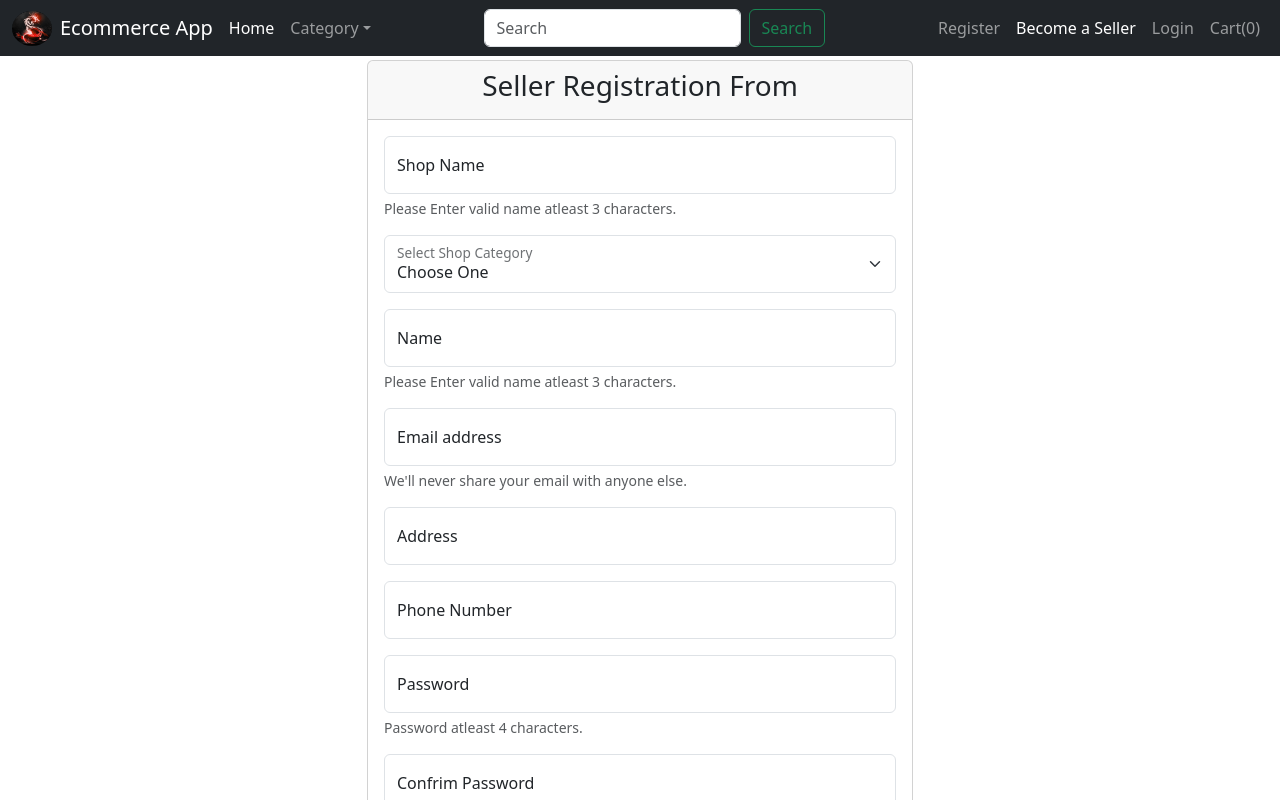
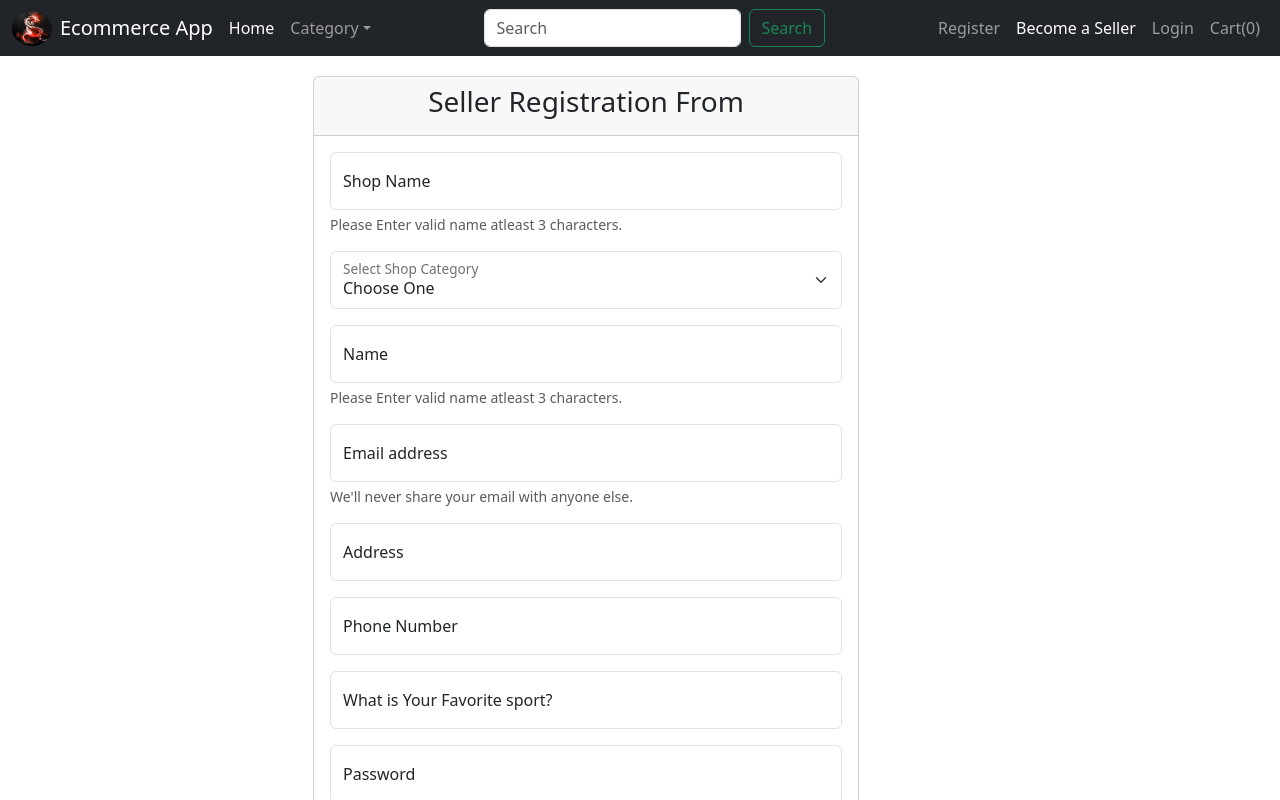
Before and after one commit to SubhamAkhuli/Ecommerce-Website, a React (Create React App) app in the folder client/: page /sellerregister in a window 1280 px wide. Shown: the top 800 px of the page. Built offline with nearby package versions, Linux system fonts and the light colour scheme.

Commit message:
Add seller registration functionality and form validation

```diff
--- a/client/src/pages/seller/sellerRegister.js
+++ b/client/src/pages/seller/sellerRegister.js
@@ -12,6 +12,9 @@ const SellerRegister = () => {
     category: "",
     name: "",
     email: "",
+    address: "",
+    phone: "",
+    answer: "",
     password: "",
     cpassword: "",
   });
@@ -29,6 +32,7 @@ const SellerRegister = () => {
         cpassword,
         address,
         phone,
+        answer,
       } = credentials;
       if (password !== cpassword) {
         toast.error("Password do not match");
@@ -44,6 +48,7 @@ const SellerRegister = () => {
             password,
             address,
             phone,
+            answer,
           }
         );
         if (response.data.success) {
@@ -69,7 +74,7 @@ const SellerRegister = () => {
     <>
       <Header />
 
-      <div className="container">
+      <div className="container m-3">
         <div className="row mb-1">
           <div className="col-md-6 offset-md-3">
             <div className="card mt-1">
@@ -195,6 +200,18 @@ const SellerRegister = () => {
                   </div>
                   <div className="form-floating mb-3">
                     <input
+                      type="text"
+                      className="form-control"
+                      id="floatingInput"
+                      placeholder="Enter your Answer"
+                      onChange={onChange}
+                      name="answer"
+                      required
+                    />
+                    <label htmlFor="floatingInput">What is Your Favorite sport?</label>
+                  </div>
+                  <div className="form-floating mb-3">
+                    <input
                       type="password"
                       className="form-control"
                       id="floatingPassword"
```
